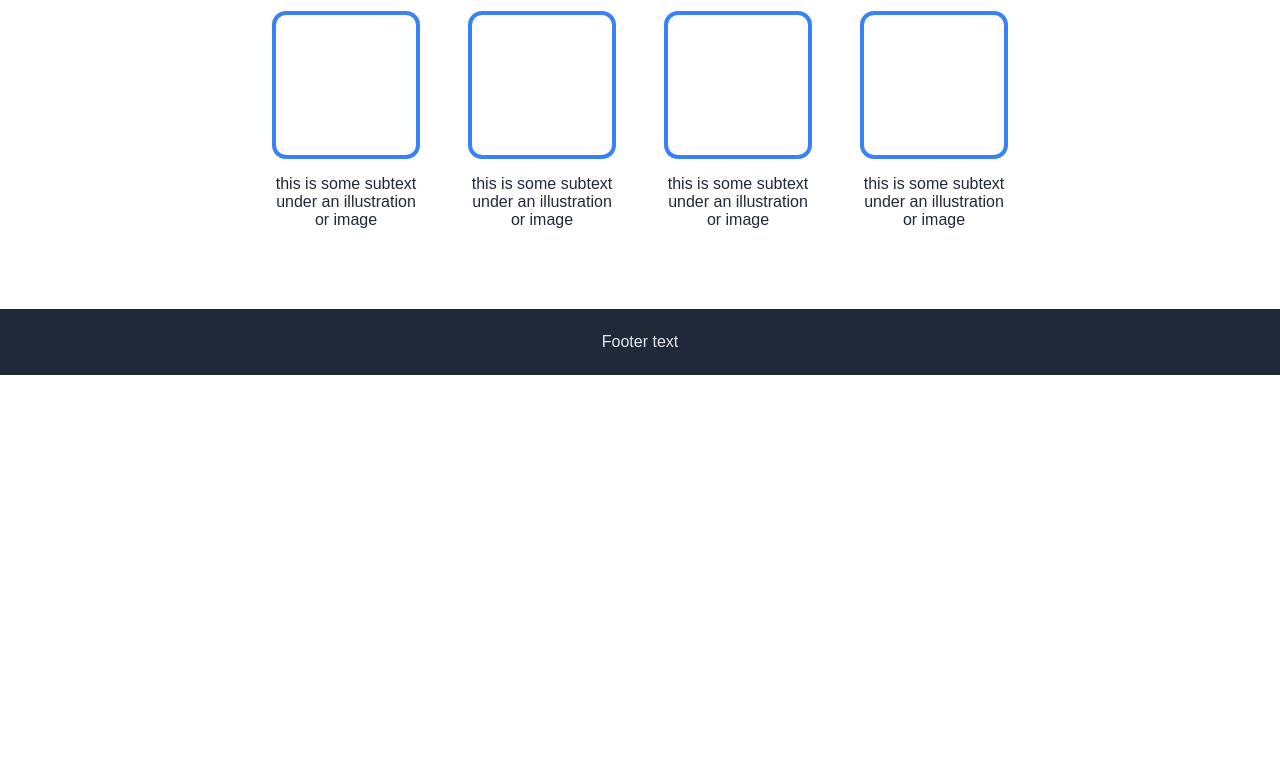
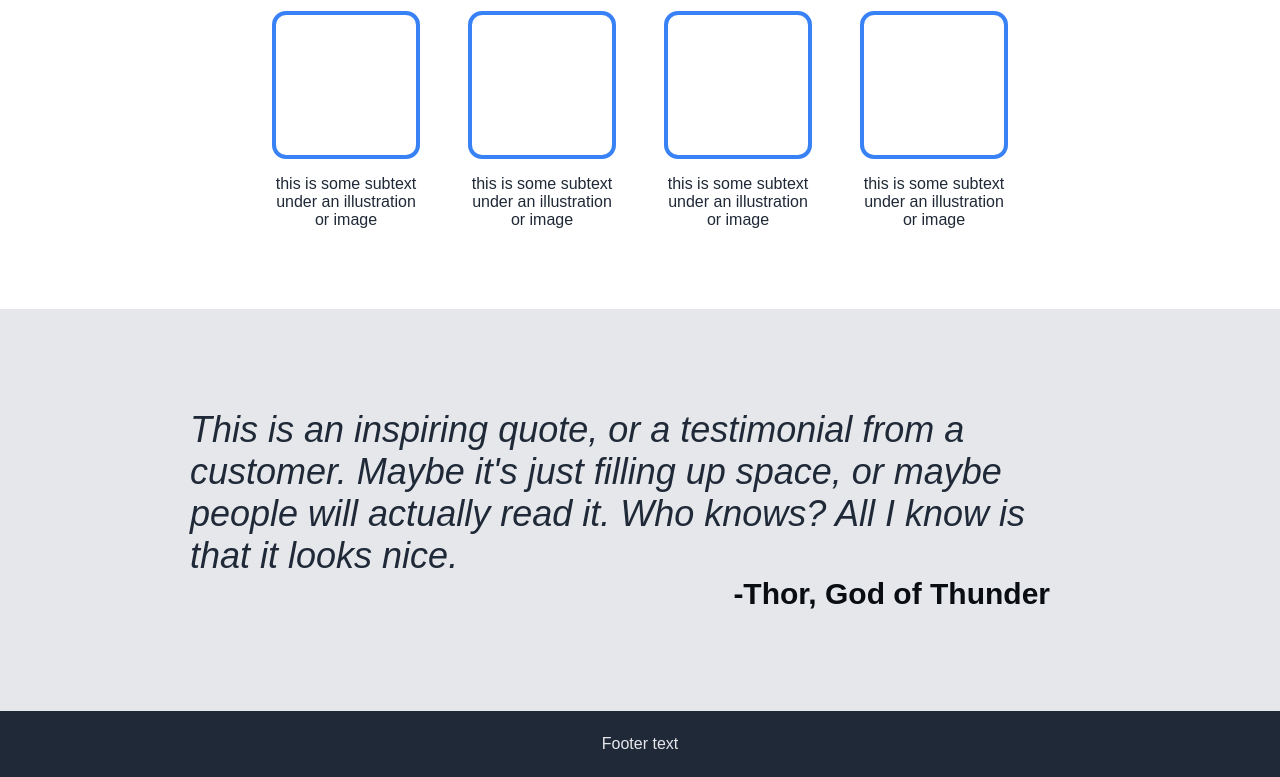
Before and after one commit to lindestad/odin-landing-page, a plain HTML site: page index.html in a window 1280 px wide. Shown: the part 515-1292 px from the top of the page. Before the commit the page ends 890 px from the top, so only its background shows below. Drawn offline with Linux system fonts and the light colour scheme.

Commit message:
Add quote section html and css

```diff
--- a/index.html
+++ b/index.html
@@ -86,6 +86,18 @@
                 </div>
             </div>
 
+            <div class="quote-background">
+                <div class="quote-container">
+                    <p class="quote-text"><i>
+                            This is an inspiring quote, or a testimonial from a customer. Maybe it's just filling up
+                            space,
+                            or maybe people will actually read it. Who knows? All I know is that it looks nice.
+                        </i></p>
+                    <div class="quote-attribution">
+                        -Thor, God of Thunder
+                    </div>
+                </div>
+            </div>
 
             <div class="footer">
                 Footer text
--- a/style.css
+++ b/style.css
@@ -1,4 +1,9 @@
 body {margin: 0px;}
+
+p {
+    margin-block-start: 0px;
+    margin-block-end: 0px;
+}
 
 .body {
     height: 100vh;
@@ -159,6 +164,34 @@ ul {
     color: #1F2937;
 }
 
+.quote-background {
+    background-color: #E5E7EB;
+    display: flex;
+    justify-content: center;
+}
+
+.quote-container {
+    font-family: sans-serif;
+    display: flex;
+    flex-direction: column;
+    justify-content: center;
+    padding: 100px 0px;
+}
+
+.quote-text {
+    max-width: 900px;
+    color: #1F2937;
+    font-size: 36px;
+    font-weight: 100;
+}
+
+.quote-attribution {
+    color: #0a0d11;
+    font-size: 30px;
+    text-align: right;
+    font-weight: 700;
+    padding-right: 40px;
+}
 
 .footer {
     display: flex;
```
